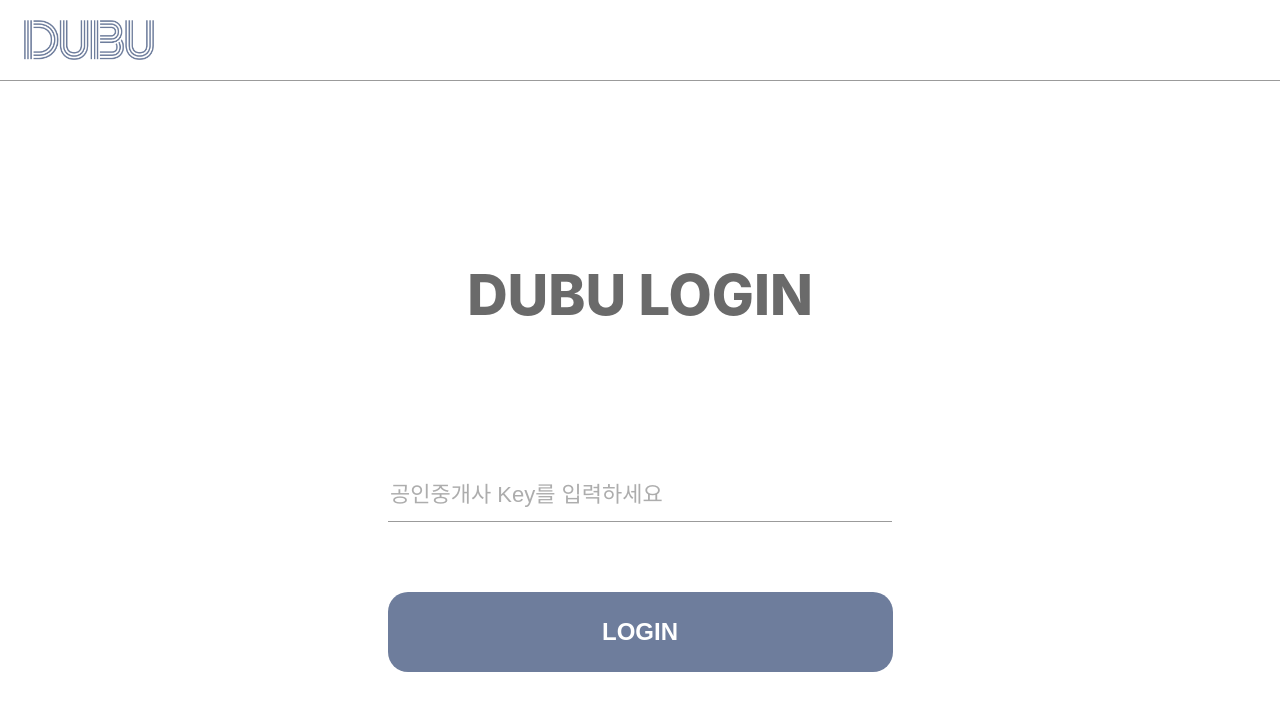
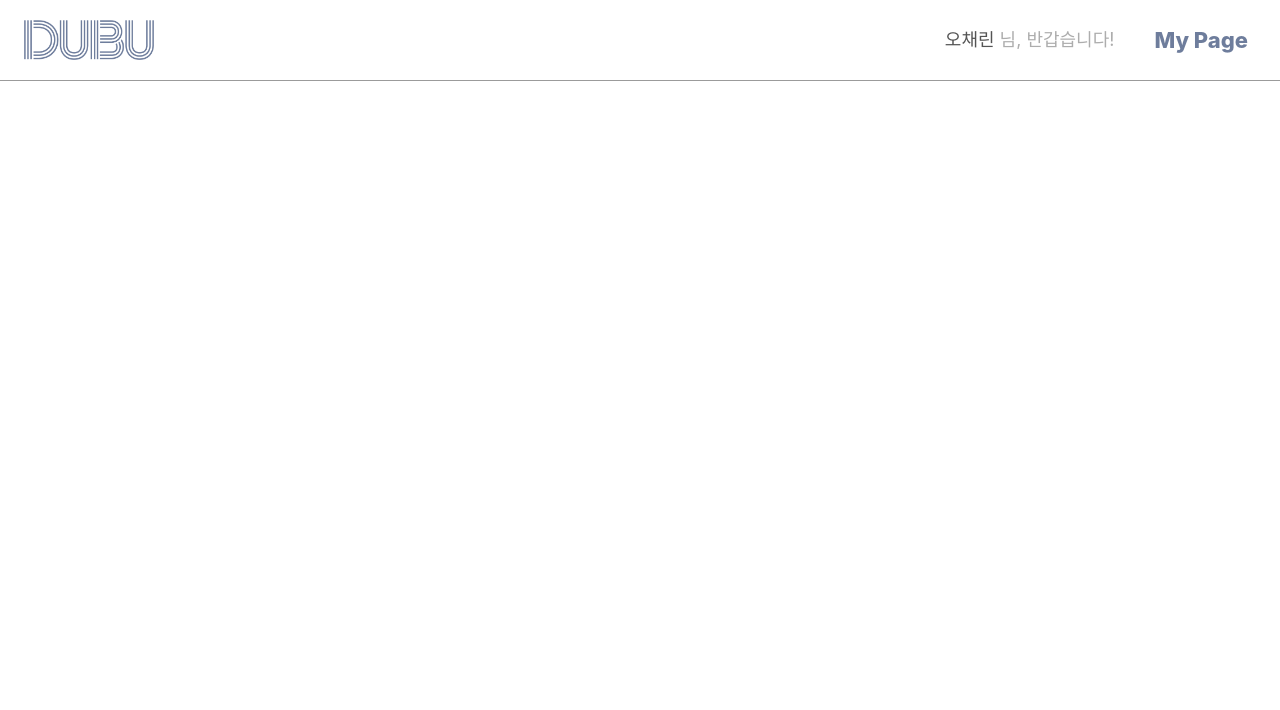
Before and after one commit to super-dubu/super-dubu-FE, a React (Create React App) app: page /member/main in a window 1280 px wide. Shown: the top 710 px of the page. Built offline with nearby package versions, Linux system fonts and the light colour scheme.

Commit message:
[Add] Member 기본 페이지 라우터 구현, 주요 페이지 파일 생성

```diff
--- a/package.json
+++ b/package.json
@@ -8,6 +8,7 @@
     "@testing-library/user-event": "^13.5.0",
     "react": "^18.3.1",
     "react-dom": "^18.3.1",
+    "react-router-dom": "^6.26.2",
     "react-scripts": "5.0.1",
     "styled-components": "^6.1.13",
     "web-vitals": "^2.1.4"
--- a/src/App.js
+++ b/src/App.js
@@ -1,11 +1,20 @@
 import './App.css';
-import MemberLogin from '../src/components/Member/MemberLogin'
+import MemberLogin from '../src/components/Member/MemberLogin.jsx'
+import MemberMain from '../src/components/Member/MemberMain.jsx'
+import MemberMypage from '../src/components/Member/MemberMypage.jsx'
+import { BrowserRouter, Route, Routes } from 'react-router-dom';
 
 function App() {
   return (
+    <BrowserRouter>
     <div className="App">
-      <MemberLogin />
+      <Routes>
+        <Route path="/member/login" element={<MemberLogin />}/>
+        <Route path="/member/mypage" element={<MemberMypage />} />
+        <Route path="/member/main" element={<MemberMain />} />
+      </Routes>
     </div>
+    </BrowserRouter>
   );
 }
 
--- a/src/components/Member/MemberHeader.jsx
+++ b/src/components/Member/MemberHeader.jsx
@@ -1,9 +1,64 @@
 import React from 'react'
+import styled from 'styled-components'
+import logo from '../../img/logo.png'
+import { useNavigate } from 'react-router-dom'
 
-function MemberHeader() {
+function MemberHeader({userName}) {
+    const navigate = useNavigate();
   return (
-    <div>MemberHeader</div>
+    <div>
+        <Header>
+            <Logo src={logo} />
+            <RightContainer>
+                <MemberText> <UserName>{userName}</UserName> 님, 반갑습니다!</MemberText>
+                <MyPage onClick={() => navigate('/member/mypage')}>My Page</MyPage>
+            </RightContainer>
+        </Header>
+    </div>
   )
 }
 
 export default MemberHeader
+
+const Header = styled.div`
+    width: 100%;
+    height: 5rem;
+    border-style: solid;
+    border-width: 0 0 1px 0;
+    border-color: #9B9B9B;
+    display: flex;
+    align-items: center;
+    flex-direction: row;
+`;
+
+const Logo = styled.img`
+    padding-left: 1.5rem;
+    width: 130px;
+    height: auto;
+`;
+
+const RightContainer = styled.div`
+    display: flex;
+    align-items: center;
+    flex-direction: row;
+    margin-left: auto;
+    margin-right: 2rem;
+    gap: 2.5rem;
+    line-height: 5rem;
+`;
+
+const MemberText = styled.div`
+    font-size: 18px;
+    color: #ADADAD;
+
+`;
+
+const UserName = styled.span`
+    color: #545454;
+`;
+
+const MyPage = styled.div`
+    color: #6e7d9c;
+    font-weight: 800;
+    font-size: 22px;
+`;
--- a/src/components/Member/MemberLogin.jsx
+++ b/src/components/Member/MemberLogin.jsx
@@ -1,8 +1,10 @@
 import React from 'react'
 import styled from 'styled-components';
 import logo from '../../img/logo.png'
+import { useNavigate } from 'react-router-dom';
 
 function MemberLogin() {
+    const navigate = useNavigate();
   return (
     <div>
         <Header>
@@ -11,7 +13,7 @@ function MemberLogin() {
         <Container>
             <LoginText>DUBU LOGIN</LoginText>
             <KeyBox placeholder='공인중개사 Key를 입력하세요' />
-            <LoginButton>LOGIN</LoginButton>
+            <LoginButton onClick={() => navigate('/member/main')}>LOGIN</LoginButton>
         </Container>
     </div>
   )
--- /dev/null
+++ b/src/components/Member/MemberMain.jsx
@@ -0,0 +1,13 @@
+import React from 'react'
+import Header from '../Member/MemberHeader'
+
+function MemberMain() {
+  return (
+    <div>
+        <Header userName="오채린"/>
+
+    </div>
+  )
+}
+
+export default MemberMain
--- /dev/null
+++ b/src/components/Member/MemberMypage.jsx
@@ -0,0 +1,9 @@
+import React from 'react'
+
+function MemberMypage() {
+  return (
+    <div>MemberMypage</div>
+  )
+}
+
+export default MemberMypage
```
Also changed, not shown: 1 other file (tests, documents, lock files or other folders).
